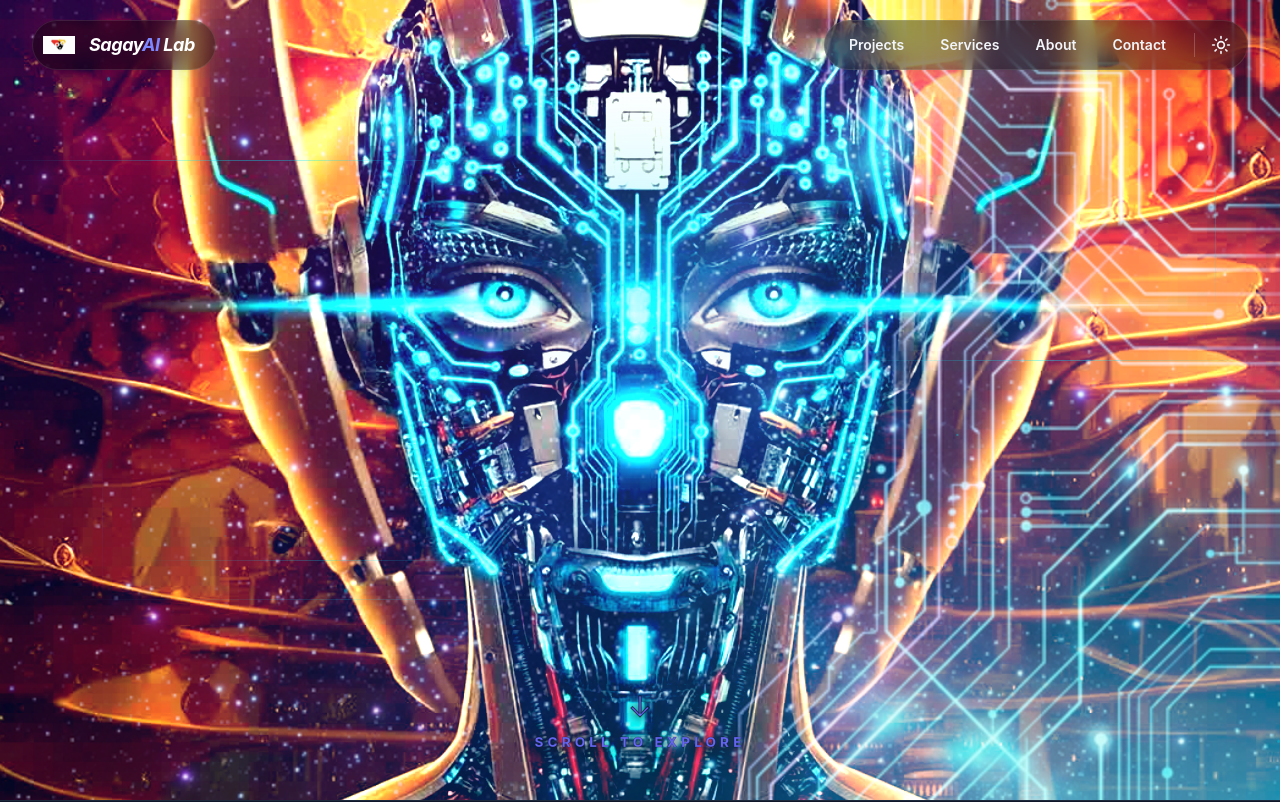
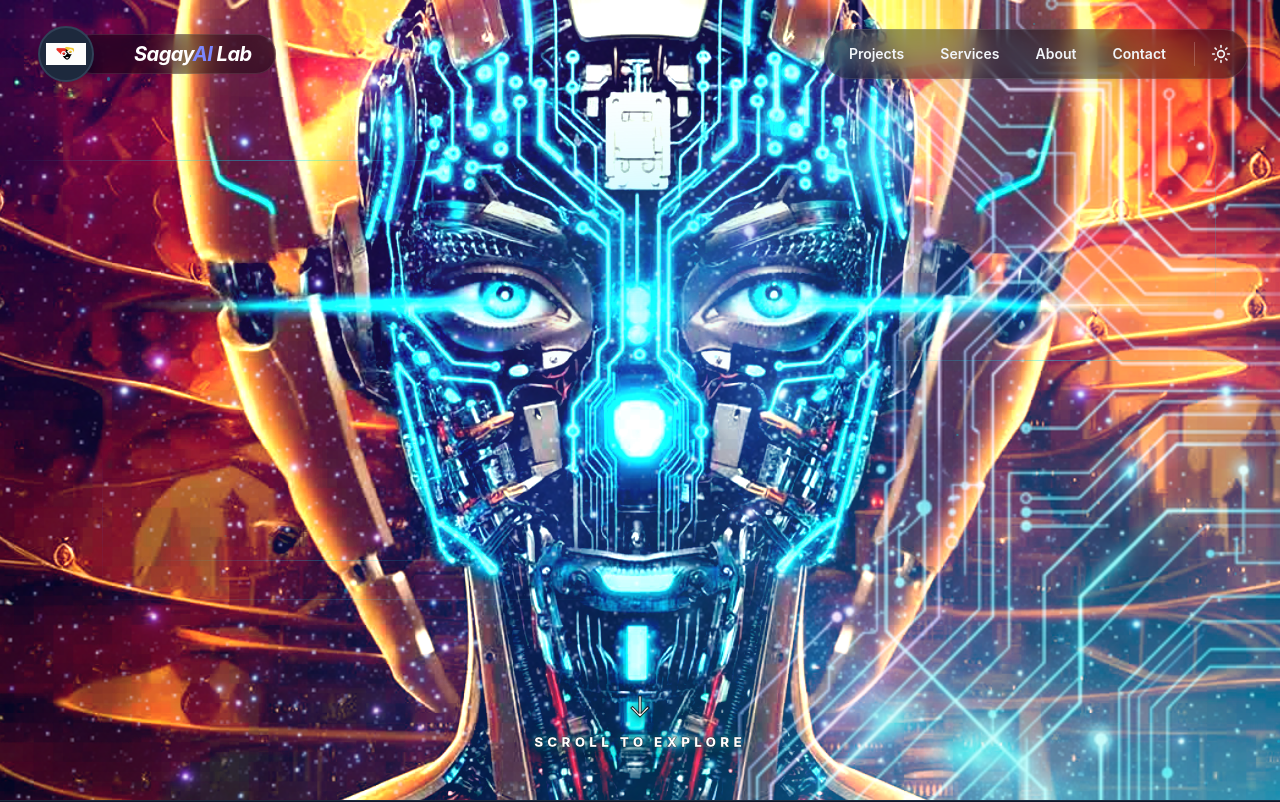
Before and after one commit to stalinSaga04/portfolio, a React (Vite) app: page / in a window 1280 px wide. Shown: the top 802 px of the page. Built offline with nearby package versions, Linux system fonts and the light colour scheme.

Commit message:
feat: enhance logo prominence animation snappiness and scroll hint visibility

```diff
--- a/src/components/Hero.jsx
+++ b/src/components/Hero.jsx
@@ -205,29 +205,30 @@ const Hero = () => {
     const tl = gsap.timeline({
       onComplete: () => {
         currentStageRef.current = targetStage;
+        if (autoScrollTimerRef.current) clearTimeout(autoScrollTimerRef.current);
 
-        if (autoScrollTimerRef.current) clearTimeout(autoScrollTimerRef.current);
+        // Auto-advance to next stage after 6s of inactivity, but only if not on final stage
         if (targetStage < 2) {
           autoScrollTimerRef.current = setTimeout(() => {
             if (currentStageRef.current === targetStage && !isAnimatingRef.current) {
               gotoStage(targetStage + 1, 1);
             }
-          }, 5000);
+          }, 6000);
         }
 
         momentumTimerRef.current = setTimeout(() => {
           isAnimatingRef.current = false;
           momentumTimerRef.current = null;
-        }, 300);
+        }, 150); // Reduced momentum lock for faster repeat input
       }
     });
 
-    // Frame scrub (Iron Man mask open/close)
+    // Snappier Frame scrub (Iron Man mask)
     const frameTargets = { 0: 0, 1: 9, 2: 18 };
     tl.to(frameIndexRef.current, {
       value: frameTargets[targetStage],
-      duration: 1.2,
-      ease: "power2.inOut",
+      duration: 0.8, // Faster duration for "instant" feel
+      ease: "power3.inOut", // More aggressive start/end
       onUpdate: () => renderFrameRef.current(frameIndexRef.current.value)
     }, 0);
 
--- a/src/components/Navbar.jsx
+++ b/src/components/Navbar.jsx
@@ -59,15 +59,18 @@ const Navbar = () => {
             <div className="max-w-7xl mx-auto px-4 sm:px-6 lg:px-8">
                 <div className="flex justify-between items-center">
                     {/* Logo Pill */}
-                    <Link to="/" className="flex items-center gap-3 group cursor-pointer bg-white/60 dark:bg-black/40 backdrop-blur-md border border-slate-200/50 dark:border-white/10 pr-5 pl-2 py-1.5 rounded-full shadow-lg shadow-black/5 hover:bg-white/80 dark:hover:bg-black/60 transition-all duration-300" onClick={() => window.scrollTo({ top: 0, behavior: 'smooth' })}>
-                        <div className="w-9 h-9 flex items-center justify-center p-0.5 group-hover:scale-110 transition-transform duration-500">
+                    <Link to="/" className="flex items-center gap-4 group cursor-pointer pr-6 pl-1.5 py-1.5 rounded-full transition-all duration-300 relative" onClick={() => window.scrollTo({ top: 0, behavior: 'smooth' })}>
+                        {/* Enlarged Logo with Circular Background */}
+                        <div className="w-14 h-14 flex items-center justify-center bg-white dark:bg-slate-800 rounded-full shadow-lg border-2 border-slate-100 dark:border-slate-700 z-10 group-hover:scale-105 transition-transform duration-500 overflow-hidden">
                             <img
                                 src="/logo.png"
                                 alt="SagayAI Lab Logo"
-                                className="w-full h-full object-contain"
+                                className="w-10 h-10 object-contain"
                             />
                         </div>
-                        <span className="text-lg font-bold tracking-tight text-slate-900 dark:text-white italic">Sagay<span className="text-indigo-600 dark:text-indigo-400">AI</span> Lab</span>
+                        {/* Background glass pill for the text */}
+                        <div className="absolute left-10 right-0 h-10 bg-white/60 dark:bg-black/40 backdrop-blur-md border border-slate-200/50 dark:border-white/10 rounded-full -z-0"></div>
+                        <span className="text-xl font-bold tracking-tight text-slate-900 dark:text-white italic relative z-10 ml-6">Sagay<span className="text-indigo-600 dark:text-indigo-400">AI</span> Lab</span>
                     </Link>
 
                     {/* Desktop Nav Pill */}
--- a/src/index.css
+++ b/src/index.css
@@ -647,11 +647,12 @@ section {
 
 .hero-scroll-arrow {
   font-size: 1.8rem;
-  color: #6366f1;
+  color: #FFFFFF;
   text-shadow:
-    0 0 20px rgba(99, 102, 145, 0.8),
+    0 0 10px rgba(0, 229, 255, 0.8),
+    0 0 20px rgba(0, 229, 255, 0.4),
     0 2px 10px rgba(0,0,0,1);
-  -webkit-text-stroke: 1px rgba(0,0,0,0.6);
+  -webkit-text-stroke: 1px rgba(0,0,0,0.8);
   animation: scroll-bounce 1.6s ease-in-out infinite;
   line-height: 1;
 }
@@ -660,13 +661,14 @@ section {
   font-size: 0.85rem;
   text-transform: uppercase;
   letter-spacing: 0.3em;
-  color: #6366f1;
-  font-weight: 800;
+  color: #FFFFFF;
+  font-weight: 900;
   text-shadow:
-    0 0 12px rgba(99, 102, 145, 0.6),
+    0 0 8px rgba(0, 229, 255, 0.6),
+    0 0 15px rgba(0, 229, 255, 0.3),
     0 2px 12px rgba(0,0,0,1),
-    0 4px 25px rgba(0,0,0,0.9);
-  -webkit-text-stroke: 0.5px rgba(0,0,0,0.4);
+    0 4px 25px rgba(0,0,0,1);
+  -webkit-text-stroke: 0.5px rgba(0,0,0,0.6);
 }
 
 @keyframes scroll-bounce {
```
